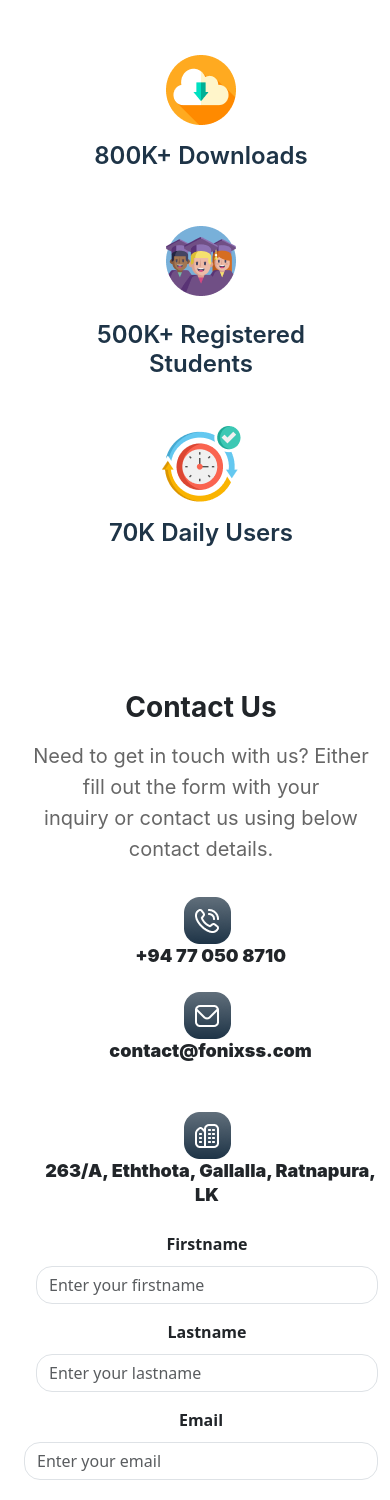
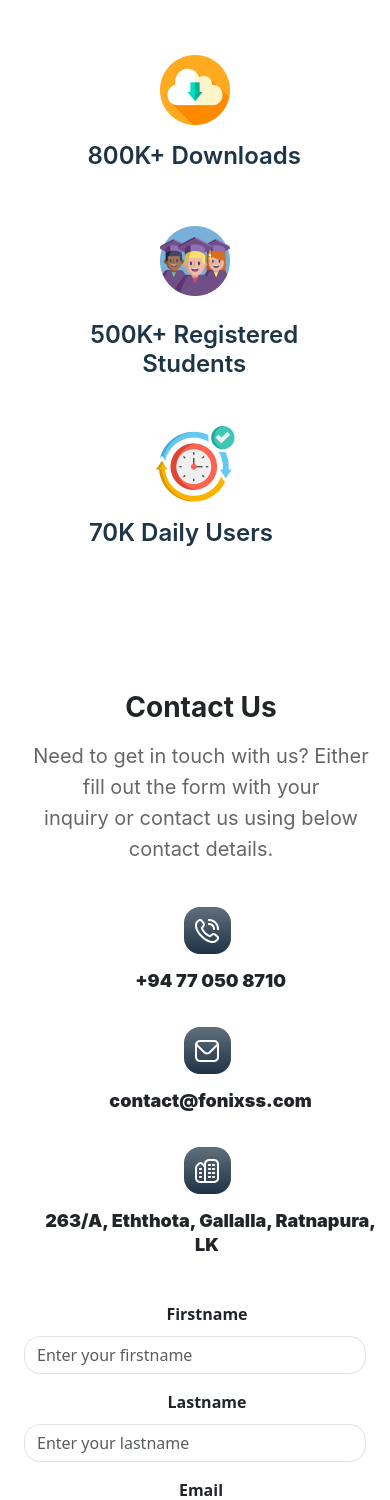
Before and after one commit to Ushan2001/fonix-web, a React (Create React App) app: page / in a window 390 px wide. Shown: the part 4300-5800 px from the top of the page. Built offline with nearby package versions, Linux system fonts and the light colour scheme.

Commit message:
3/6/2024 updated

```diff
--- a/src/component/Contact us/Contact.jsx
+++ b/src/component/Contact us/Contact.jsx
@@ -1,5 +1,6 @@
 import React, { Component } from 'react';
 import axios from 'axios';
+import "./contact.css"
 
 export default class Contact extends Component {
 
@@ -51,9 +52,10 @@ export default class Contact extends Component {
             </div>
 
             <div className="d-flex row">
-  <div className="col-md-4 mb-4 flex-grow-1">
+  <div className="col-md-4 mb-4 flex-grow-1" id="rowBoox">
     <h5 className="card-title" style={{ fontFamily: "Inter", fontWeight: "700", fontSize: "18px", lineHeight: "24.2px" }}>
       <b><img
+       id="contactUs"
         src="/images/contact/phone.png"
         alt="Logo"
         className="img-fluid"
@@ -62,9 +64,10 @@ export default class Contact extends Component {
     </h5>
   </div>
 
-  <div className="col-md-4 mb-4 flex-grow-1">
+  <div className="col-md-4 mb-4 flex-grow-1" id="rowBoox">
     <h5 className="card-title" style={{ fontFamily: "Inter", fontWeight: "700", fontSize: "18px", lineHeight: "24.2px" }}>
       <b><img
+       id="contactUs"
         src="/images/contact/mail.png"
         alt="Logo"
         className="img-fluid"
@@ -75,10 +78,11 @@ export default class Contact extends Component {
 </div>
 
 
-<div className="d-flex row" style={{marginTop:"25px"}}>
+<div className="d-flex row" id="rowBoox" >
   <div className="col-md-4 mb-4 flex-grow-1">
     <h5 className="card-title " style={{ fontFamily: "Inter", fontWeight: "700", fontSize: "18px", lineHeight: "24.2px" }}>
       <b><img
+        id="contactUs"
         src="/images/contact/address.png"
         alt="Logo"
         className="img-fluid"
@@ -91,19 +95,20 @@ export default class Contact extends Component {
           </div>
 {/*form */}
 
-          <div className="col-md-6">
+          <div className="col-md-6" id="Contactform">
   <form id="contact-form" onSubmit={this.handleSubmit}>
-    <div className="row">
-      <div className="col-md-6 mb-3">
+  <div className="row"  >
+  <div className="col-md-6 col-sm-6 mb-3">
     <label htmlFor="form_name"><b>Firstname</b></label>
     <input id="form_name" type="text" name="fname" className="form-control" placeholder="Enter your firstname" required="required" style={{ borderRadius: "16px", marginTop: "10px" }} onChange={this.handleChange} />
   </div>
 
-      <div className="col-md-6 mb-3">
+  <div className="col-md-6 col-sm-6 mb-3">
     <label htmlFor="form_lastname"><b>Lastname</b></label>
     <input id="form_lastname" type="text" name="lname" className="form-control" placeholder="Enter your lastname" required="required" style={{ borderRadius: "16px", marginTop: "10px" }} onChange={this.handleChange} />
   </div>
 </div>
+
 
     <div className="mb-3">
       <label htmlFor="form_email"><b>Email</b></label>
--- /dev/null
+++ b/src/component/Contact us/contact.css
@@ -0,0 +1,25 @@
+@media (max-width: 767px){
+    #form_name{
+       margin-left: -12px;
+       width: 100%;
+    }
+
+    #form_lastname{
+        margin-left: -12px;
+        width: 100%;
+    }
+
+
+    #contactUs{
+        margin-bottom: 15px;
+
+    }
+
+    #Contactform{
+        margin-top: 20px;
+    }
+
+    #rowBoox{
+        margin-top: 10px;
+    }
+}
--- a/src/component/Deails Bar/DetailsBar.jsx
+++ b/src/component/Deails Bar/DetailsBar.jsx
@@ -1,11 +1,12 @@
 import React, { Component } from 'react';
+import "./details.css"
 
 export default class DetailsBar extends Component {
   render() {
     return (
       <div className='container'>
         <div className="container text-center">
-          <div className="row row-cols-1 row-cols-md-3">
+          <div className="row row-cols-1 row-cols-md-3 g-0"> {/* Removed g-0 for tighter spacing */}
             <div className="col mb-4">
               {/* First Card */}
               <div className="card border-0" style={{ maxWidth: "auto" }}>
@@ -14,8 +15,8 @@ export default class DetailsBar extends Component {
                     <img src="/images/cloud-computing 1.png" className="img-fluid rounded-start" alt="..." />
                   </div>
                   <div className="col-md-8">
-                    <div className="card-body">
-                      <h5 className="card-title" style={{ color: "#1E3447", fontFamily: "Inter", fontSize: "24px", fontWeight:"600", lineHeight:"29.05px" }}>800K+ Downloads</h5>
+                    <div className="card-body" id="detailsText1">
+                      <h5 className="card-title"  style={{ color: "#1E3447", fontFamily: "Inter", fontSize: "24px", fontWeight: "600", lineHeight: "29.05px", marginLeft:"-70px" }}>800K+ Downloads</h5>
                     </div>
                   </div>
                 </div>
@@ -29,8 +30,8 @@ export default class DetailsBar extends Component {
                     <img src="/images/graduates 1.png" className="img-fluid rounded-start" alt="..." />
                   </div>
                   <div className="col-md-8">
-                    <div className="card-body">
-                      <h5 className="card-title" style={{ color: "#1E3447", fontFamily: "Inter", fontSize: "24px", fontWeight:"600", lineHeight:"29.05px" }}>500K+ Registered Students</h5>
+                    <div className="card-body" id="detailsText2">
+                      <h5 className="card-title" style={{ color: "#1E3447", fontFamily: "Inter", fontSize: "24px", fontWeight: "600", lineHeight: "29.05px", marginLeft:"-70px" }}>500K+ Registered Students</h5>
                     </div>
                   </div>
                 </div>
@@ -40,12 +41,12 @@ export default class DetailsBar extends Component {
               {/* Third Card */}
               <div className="card border-0" style={{ maxWidth: "auto" }}>
                 <div className="row g-0">
-                  <div className="col-md-4">
+                  <div className="col-md-3">
                     <img src="/images/Group.png" className="img-fluid rounded-start" alt="..." />
                   </div>
-                  <div className="col-md-8">
-                    <div className="card-body">
-                      <h5 className="card-title" style={{ color: "#1E3447", fontFamily: "Inter", fontSize: "24px", fontWeight:"600", lineHeight:"29.05px" }}>70K Daily Users</h5>
+                  <div className="col-md-9">
+                    <div className="card-body" id="detailsText3">
+                      <h5 className="card-title" style={{ color: "#1E3447", fontFamily: "Inter", fontSize: "24px", fontWeight: "600", lineHeight: "29.05px", marginLeft:"-100px" }}>70K Daily Users</h5>
                     </div>
                   </div>
                 </div>
--- /dev/null
+++ b/src/component/Deails Bar/details.css
@@ -0,0 +1,13 @@
+@media (max-width: 767px){
+    #detailsText1{
+        margin-left: 20%;
+    }
+
+    #detailsText2{
+        margin-left: 20%;
+    }
+
+    #detailsText3{
+        margin-left: 21%;
+    }
+}
```
Lines whose indentation alone changed are shown as unchanged.
